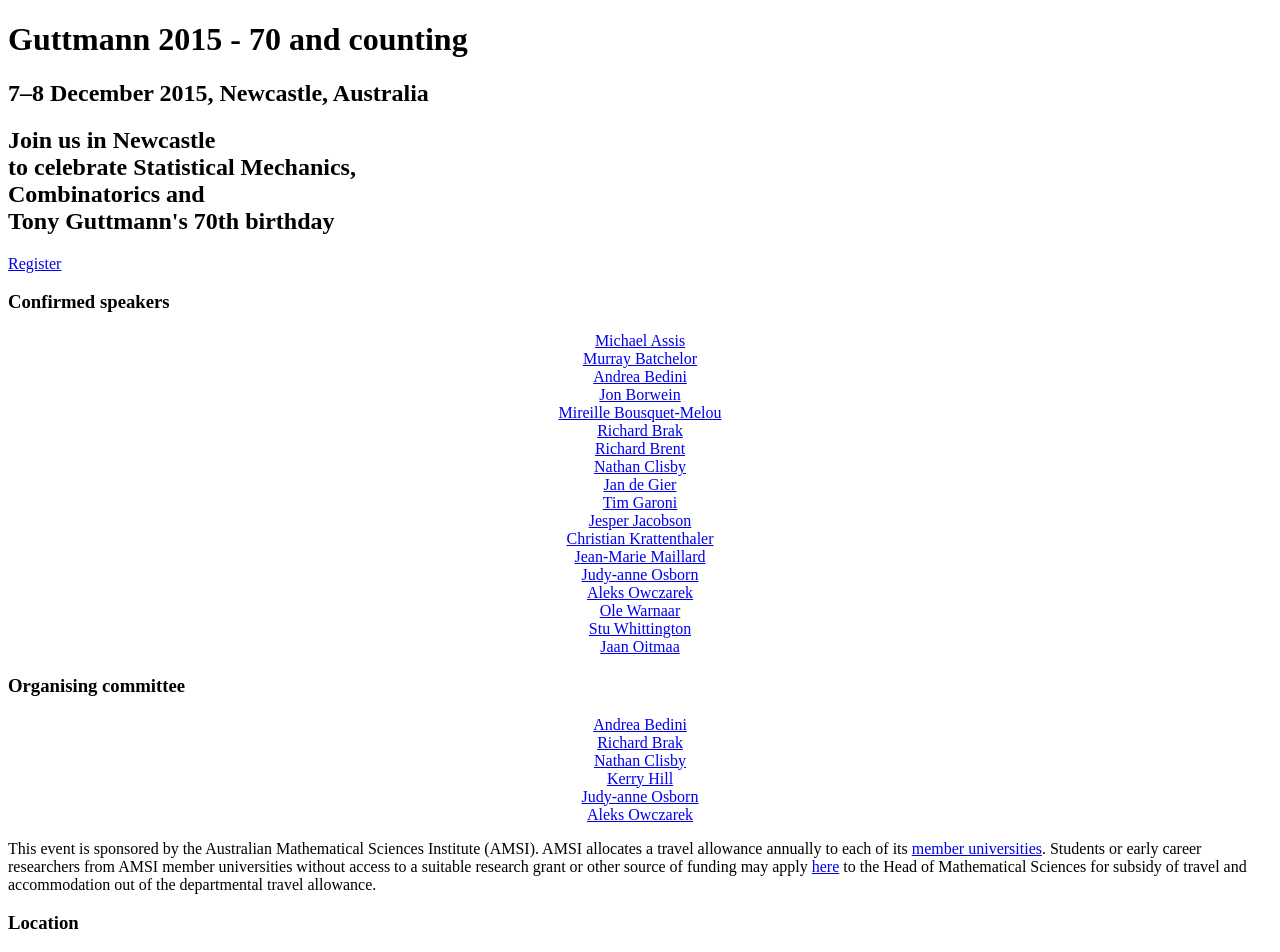
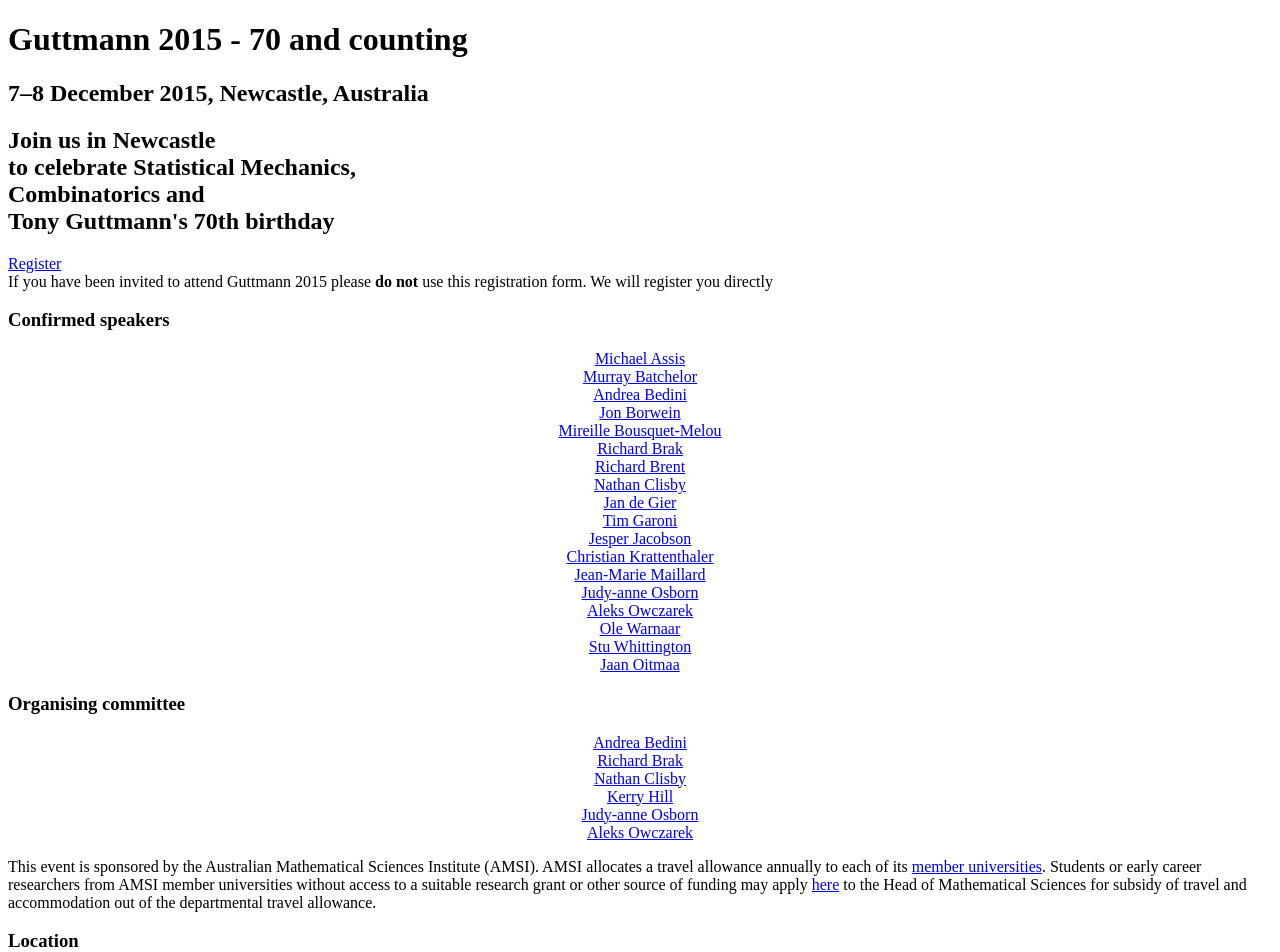
Before and after one commit to andreabedini/guttmann2015, a Jekyll site: the page built from index.html, in a window 1280 px wide. Shown: the top 952 px of the page. Built offline with Jekyll 4.4.1, drawn with Linux system fonts in a browser that asks for light colours; nearby versions of some CDN libraries.

Commit message:
Add note about invited speakers

```diff
--- a/index.html
+++ b/index.html
@@ -5,7 +5,9 @@ layout: default
 <header class="major container 75%">
     <h2>Join us in Newcastle <br> to celebrate Statistical Mechanics,<br>Combinatorics and <br> Tony Guttmann's 70th birthday</h2>
     <p>
-    <a href="https://www.eventbrite.com/e/guttmann-2015-registration-16291431109">Register</a>
+    <a class="my-button" href="https://www.eventbrite.com/e/guttmann-2015-registration-16291431109">Register</a><br>
+    If you have been invited to attend Guttmann 2015 please <strong>do
+        not</strong> use this registration form. We will register you directly
     </p>
 </header>
 
```
Also changed, not shown: css/style.scss (+18 -0 lines).
